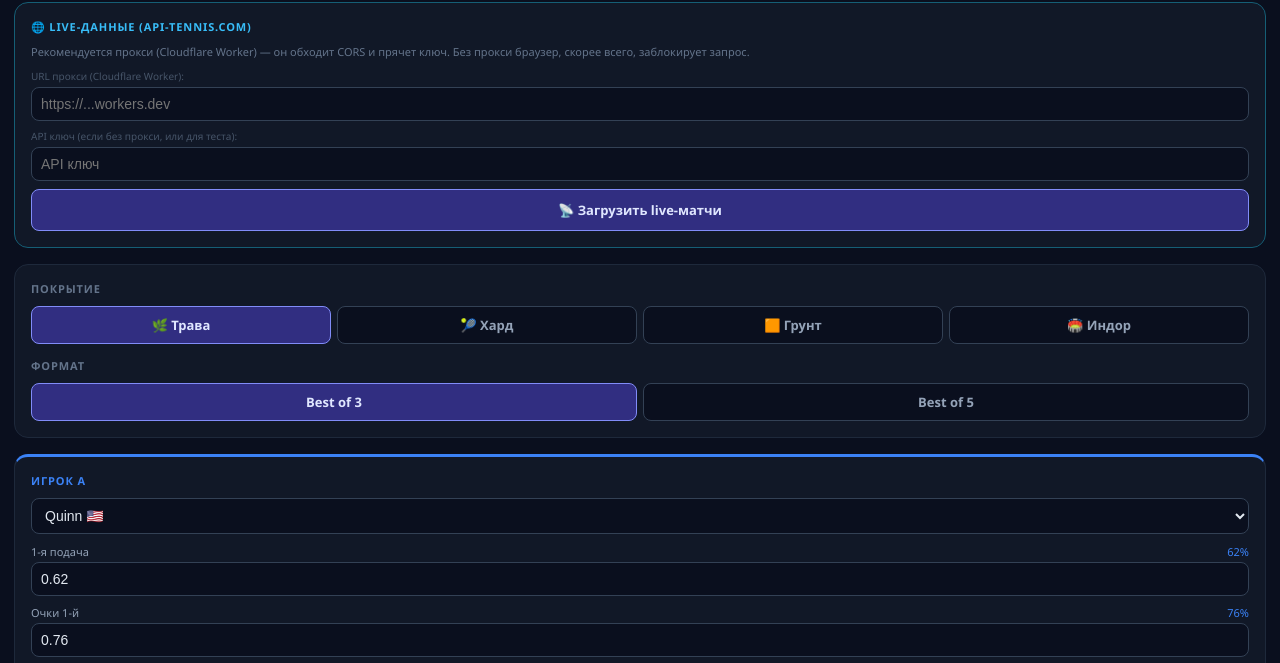
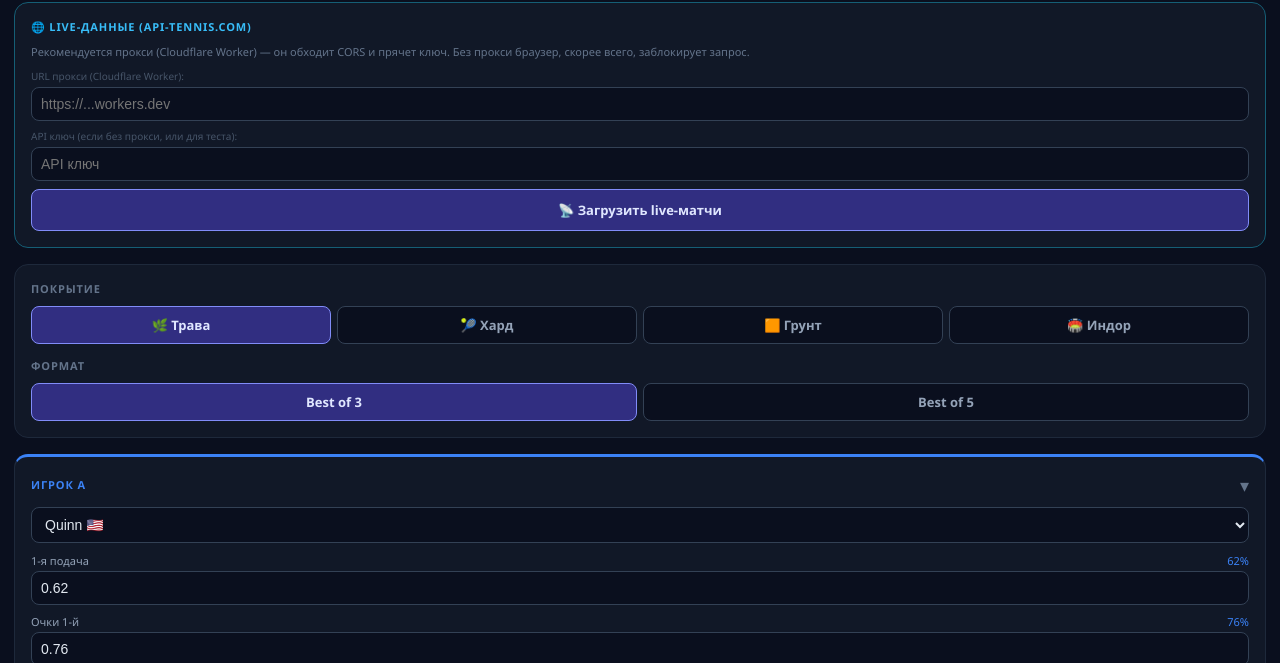
Before and after one commit to ghhfffgh/tennis-sim, a plain HTML site: page index.html in a window 1280 px wide. Shown: the part 97-760 px from the top of the page. Drawn offline with Linux system fonts and the light colour scheme.

Commit message:
Update index.html

```diff
--- a/index.html
+++ b/index.html
@@ -514,6 +514,7 @@ function defaultState() {
     result: null, copied: false,
     apiKey: API_KEY, apiStatus: "", liveMatches: [],
     matchStats: null, matchStatsMsg: "", proxyUrl: PROXY_URL,
+    collapseA: false, collapseB: false, fromLive: false,
   };
 }
 
@@ -588,6 +589,25 @@ function playerSelect(side) {
   const cur = side === "A" ? S.nameA : S.nameB;
   const stats = side === "A" ? S.statsA : S.statsB;
   const col = side === "A" ? colA : colB;
+  const collapsed = side === "A" ? S.collapseA : S.collapseB;
+  const toggle = () => { if (side === "A") S.collapseA = !S.collapseA; else S.collapseB = !S.collapseB; render(); };
+
+  // Clickable header — shows player name + collapse arrow
+  const header = el("div", {
+    style: "display:flex;justify-content:space-between;align-items:center;cursor:pointer",
+    onclick: toggle,
+  }, [
+    el("div", { style:"display:flex;flex-direction:column" }, [
+      el("span", { class:"lbl", style:"color:"+col+";margin-bottom:2px" }, ["Игрок "+side]),
+      collapsed ? el("span", { style:"font-size:15px;font-weight:700;color:#f1f5f9" }, [cur]) : null,
+    ]),
+    el("span", { style:"font-size:18px;color:#64748b" }, [collapsed ? "▸" : "▾"]),
+  ]);
+
+  if (collapsed) {
+    return el("div", { class:"card", style:"border-top:3px solid "+col }, [header]);
+  }
+
   const sel = el("select", { onchange: e => setPlayer(side, e.target.value) },
     PRESET_NAMES.map(n => { const o = el("option", { value: n }, [n]); if (n === cur) o.selected = true; return o; }));
   const pctFields = [["1-я подача","fsIn"],["Очки 1-й","fsWin"],["Очки 2-й","ssWin"],["Приём 1-й","rfWin"],["Приём 2-й","rsWin"]];
@@ -598,7 +618,8 @@ function playerSelect(side) {
         oninput: e => { stats[key] = parseFloat(e.target.value)||0; recompute(); } })
     ]));
   return el("div", { class:"card", style:"border-top:3px solid "+col }, [
-    el("div", { class:"lbl", style:"color:"+col }, ["Игрок "+side]),
+    header,
+    el("div", { style:"height:10px" }),
     sel,
     el("div", { style:"height:10px" }),
     ...fieldEls,
@@ -799,6 +820,10 @@ function applyMatchStatsToMomentum() {
   S.momA = toMom(ms.A);
   S.momB = toMom(ms.B);
   S.matchStatsMsg = "Форма матча применена к моментуму (грубая оценка по удержанию подачи).";
+  // Collapse both player editor blocks and mark that names come from a live match.
+  S.collapseA = true;
+  S.collapseB = true;
+  S.fromLive = true;
   recompute();
 }
 
@@ -811,13 +836,17 @@ function resultsBlock() {
   // Win prob
   blocks.push(el("div",{class:"card"},[
     el("div",{class:"lbl",style:"text-align:center"},["Вероятность победы в матче"]),
+    S.fromLive?el("div",{style:"text-align:center;font-size:10px;color:#38bdf8;margin-bottom:8px;font-weight:600"},["📡 игроки загружены из live-матча"]):null,
+    el("div",{style:"display:flex;justify-content:space-between;align-items:center;margin-bottom:6px"},[
+      el("span",{style:"font-size:14px;font-weight:700;color:"+colA},[S.nameA]),
+      el("span",{style:"font-size:14px;font-weight:700;color:"+colB},[S.nameB]),
+    ]),
     el("div",{style:"display:flex;justify-content:space-between;margin-bottom:10px"},[
       el("span",{style:"font-weight:800;font-size:32px;color:"+colA},[r.pctA+"%"]),
       el("span",{style:"font-weight:800;font-size:32px;color:"+colB},[r.pctB+"%"]),
     ]),
     el("div",{style:"display:flex;border-radius:8px;overflow:hidden;height:20px;margin-bottom:8px"},[bar(r.pctA,colA),bar(r.pctB,colB)]),
-    el("div",{style:"display:flex;justify-content:space-between;font-size:13px;color:#94a3b8"},[el("span",null,[S.nameA]),el("span",null,[S.nameB])]),
-    S.live?el("div",{style:"margin-top:10px;font-size:11px;color:#fbbf24;text-align:center"},["🔴 с текущего счёта "+S.setsA+"–"+S.setsB+" · "+S.gA+"–"+S.gB]):null,
+    S.live?el("div",{style:"margin-top:6px;font-size:11px;color:#fbbf24;text-align:center"},["🔴 с текущего счёта "+S.setsA+"–"+S.setsB+" · "+S.gA+"–"+S.gB]):null,
   ]));
   // Set xG
   blocks.push(el("div",{class:"card",style:"border:1px solid #155e75;background:linear-gradient(135deg,#083344,#111827)"},[
```
